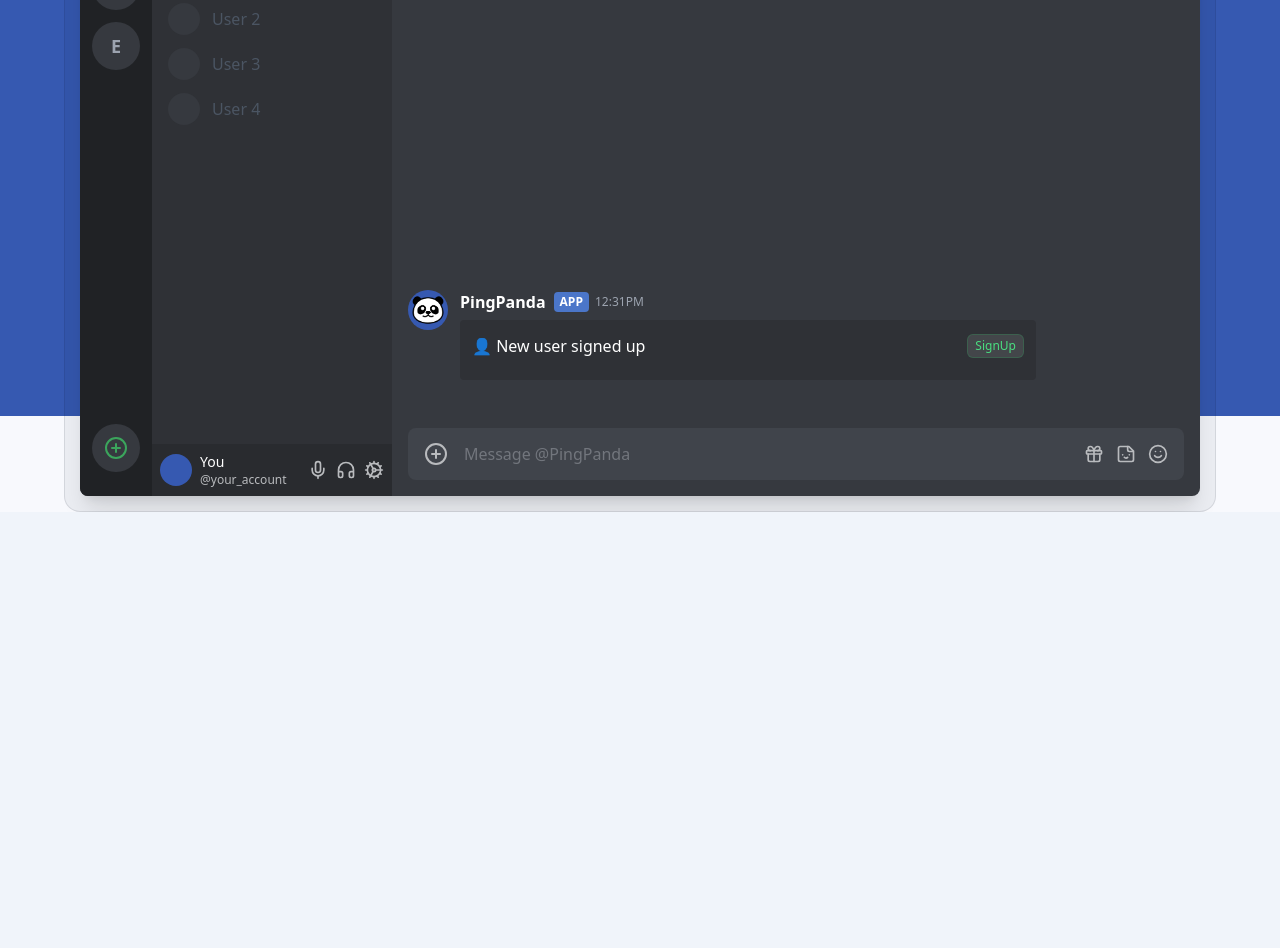
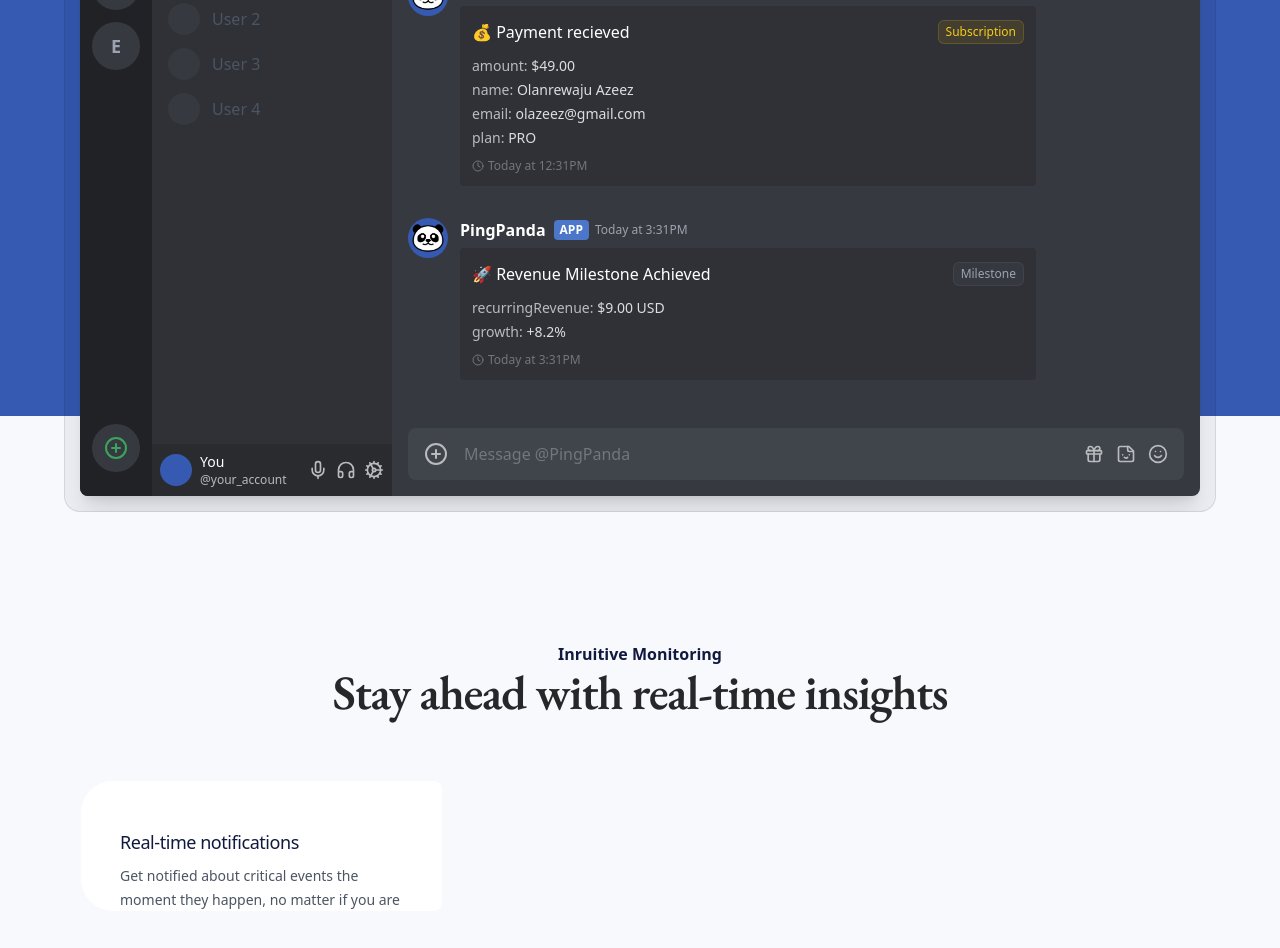
Before and after one commit to Vicktor007/web-analytic-website, a Next.js app: page / in a window 1280 px wide. Shown: the part 1020-1968 px from the top of the page. Before the commit the page ends 1532 px from the top, so only its background shows below. Built offline with nearby package versions, Linux system fonts and the light colour scheme.

Commit message:
in progress

```diff
--- a/src/app/(landing)/page.tsx
+++ b/src/app/(landing)/page.tsx
@@ -58,13 +58,41 @@
                 avatarSrc="/brand-asset-profile-picture.png"
                 avatarAlt="pingpanda avatar"
                 username="PingPanda"
-                timestamp="12:31PM"
+                timestamp="Today at 12:31PM"
                 badgeText="SignUp"
                 badgeColor="#43b581"
                 title="👤 New user signed up"
                 content={{
                   name: "Olanrewaju Azeez",
                   email: "olazeez@gmail.com"
+                }}
+                />
+                <DiscordMessage
+                avatarSrc="/brand-asset-profile-picture.png"
+                avatarAlt="pingpanda avatar"
+                username="PingPanda"
+                timestamp="Today at 12:31PM"
+                badgeText="Subscription"
+                badgeColor="#faa61a"
+                title="💰 Payment recieved"
+                content={{
+                  amount: "$49.00",
+                  name: "Olanrewaju Azeez",
+                  email: "olazeez@gmail.com",
+                  plan: "PRO"
+                }}
+                />
+                <DiscordMessage
+                avatarSrc="/brand-asset-profile-picture.png"
+                avatarAlt="pingpanda avatar"
+                username="PingPanda"
+                timestamp="Today at 3:31PM"
+                badgeText="Milestone"
+                badgeColor="#5865f2"
+                title="🚀 Revenue Milestone Achieved"
+                content={{
+                  recurringRevenue: "$9.00 USD",
+                  growth: "+8.2%"
                 }}
                 />
               </AnimatedList>
@@ -74,7 +102,33 @@
       </div>
 
   </section>
-  <section></section>
+  <section className="relative bg-brand-25 py-4 sm:py-32">
+                <MaxWidthWrapper className="flex flex-col items-center gap-16 sm:gap:20">
+                  <div>
+                  <h2 className="text-center text-base/7 font-semibold trxt-brand-600">
+                    Inruitive Monitoring
+                  </h2>
+                  <Heading>Stay ahead with real-time insights</Heading>
+                  </div>
+
+                  <div className="grid gap-4 lg:grid-cols-3 lg:grid-rows-2">
+                    {/* first bento grid element */}
+                    <div className="relative lg:row-span-2">
+                    <div className="absolute inset-px rounded-lg bg-white lg:rounded-l-[2rem] "/>
+                    <div className="relative flex h-full flex-col overflow-hidden rounded-[calc(theme(borderRadius.lg)+1)] lg:rounded-l-[calc(2rem+1px)]">
+                      <div className="px-8 pb-3 pt-8 sm:px-10 sm:pb-0 sm:pt-10 ">
+                        <p className="mt-2 text-lg/7 font-medium tracking-tight text-brand-950 max-lg:text-center">
+                          Real-time notifications
+                        </p>
+                        <p className="mt-2 max-w-lg text-sm/6 text-gray-600 max-lg:text-center">
+                          Get notified about critical events the moment they happen, no matter if you are
+                        </p>
+                      </div>
+                    </div>
+                    </div>
+                  </div>
+                </MaxWidthWrapper>
+  </section>
   <section></section>
   </>)
 }
--- a/src/components/discord-message.tsx
+++ b/src/components/discord-message.tsx
@@ -1,4 +1,5 @@
 import { cn } from "@/utils"
+import { Clock } from "lucide-react"
 import { color } from "motion/react"
 import Image from "next/image"
 
@@ -53,7 +54,7 @@
                 </span>
             </div>
             <div className="bg-[#2f3136] text-sm w-full rounded p-3 mb-4 mt-1.5">
-                <div className="flex flex-col sm:flex-row sm:items-center sm:justify-between mb-2">
+                <div className="flex flex-row items-center justify-between mb-2">
                     {badgeText ? (
                         <span className={cn(
                             "inline-flex order-2 items-center rounded-md px-2 py-1 text-xs font-medium ring-1 ring-inset",
@@ -64,6 +65,15 @@
                     ) : null}
                     <p className="text-white order-1 text-base/7">{title}</p>
                 </div>
+                {Object.entries(content).map(([key, value]) =>(
+                    <p key={key} className="text-[#dcddde] text-sm/6">
+                        <span className="text-[#b9bbbe]">{key}:</span> {value}
+                         </p>
+                ))}
+                <p className="text-[#72767d] text-xs mt-2 flex items-center">
+                    <Clock className="size-3 mr-1"/>
+                    {timestamp}
+                </p>
             </div>
         </div>
     </div>
--- a/src/components/magicui/animated-list.tsx
+++ b/src/components/magicui/animated-list.tsx
@@ -4,6 +4,7 @@
 import { AnimatePresence, motion } from "motion/react";
 import React, {
   ComponentPropsWithoutRef,
+  ReactNode,
   useEffect,
   useMemo,
   useState,
@@ -31,34 +32,31 @@
 
 export const AnimatedList = React.memo(
   ({ children, className, delay = 1000, ...props }: AnimatedListProps) => {
-    const [index, setIndex] = useState(0);
+    const [messages, setMesages] = useState<ReactNode[]>([])
     const childrenArray = useMemo(
       () => React.Children.toArray(children),
       [children],
     );
 
     useEffect(() => {
-      if (index < childrenArray.length - 1) {
-        const timeout = setTimeout(() => {
-          setIndex((prevIndex) => (prevIndex + 1) % childrenArray.length);
-        }, delay);
+      const interval = setInterval(() =>{
+        if(messages.length < childrenArray.length){
+          setMesages((prev) => [childrenArray[messages.length], ...prev])
+        } else{
+          clearInterval(interval)
+        }
+      }, delay)
+      return () => clearInterval(interval)
+    }, [messages.length, delay, childrenArray]);
 
-        return () => clearTimeout(timeout);
-      }
-    }, [index, delay, childrenArray.length]);
-
-    const itemsToShow = useMemo(() => {
-      const result = childrenArray.slice(0, index + 1).reverse();
-      return result;
-    }, [index, childrenArray]);
 
     return (
       <div
-        className={cn(`flex flex-col items-center gap-4`, className)}
+        className={cn(`flex flex-col-reverse items-center gap-4`, className)}
         {...props}
       >
         <AnimatePresence>
-          {itemsToShow.map((item) => (
+          {messages.map((item) => (
             <AnimatedListItem key={(item as React.ReactElement).key}>
               {item}
             </AnimatedListItem>
```
